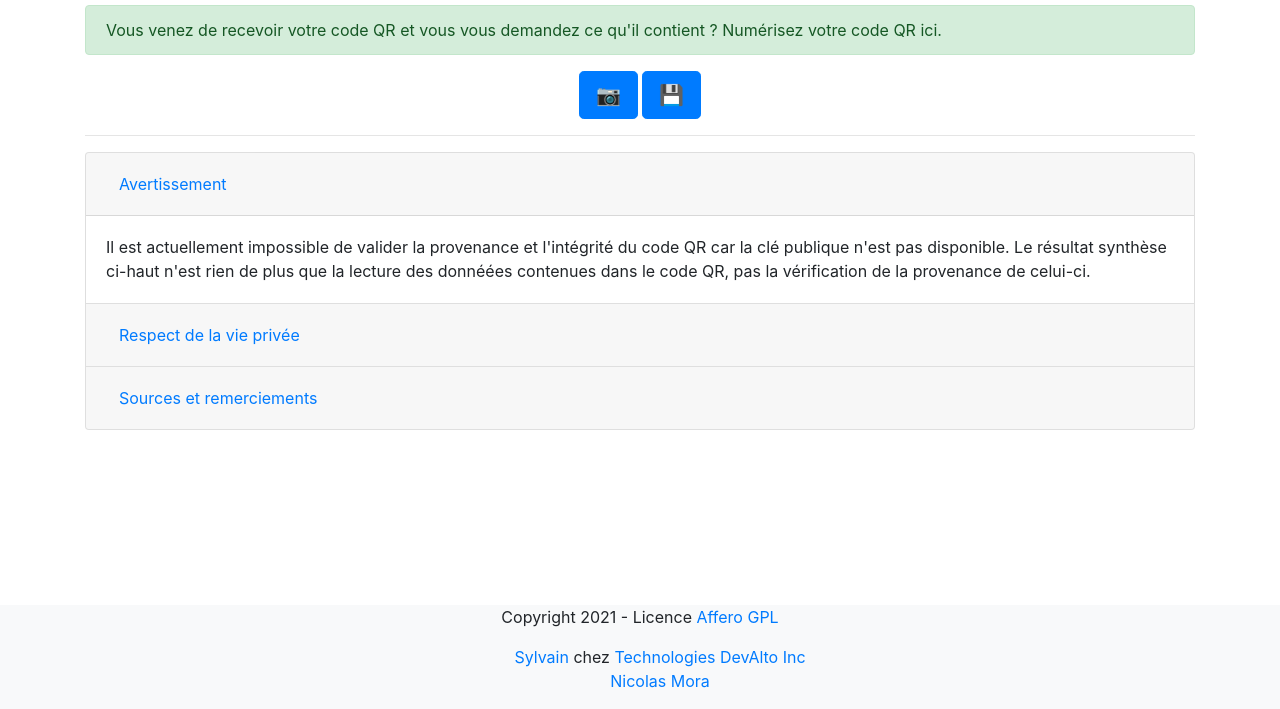
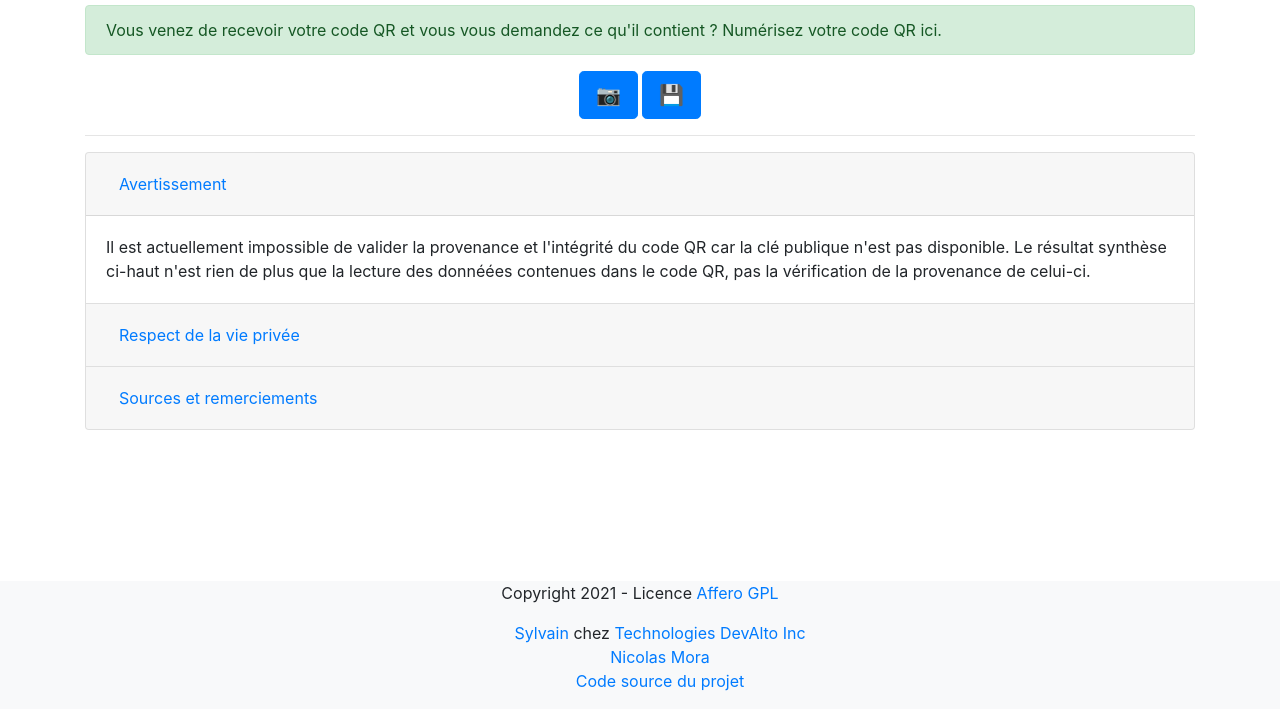
Before and after one commit to devalto/numeriseur-preuve-vaccinale, a website built with webpack: page src/index.html in a window 1280 px wide. Shown: the part 91-800 px from the top of the page. Built offline with nearby package versions, Linux system fonts and the light colour scheme.

Commit message:
Add link to github project, closes #11

```diff
--- a/src/index.html
+++ b/src/index.html
@@ -108,6 +108,7 @@
       <ul>
         <li><a href="https://twitter.com/sylvainfilteau">Sylvain</a> <span>chez</span> <a href="http://www.devalto.com">Technologies DevAlto Inc</a></li>
         <li><a href="https://github.com/babelouest">Nicolas Mora</a></li>
+        <li><a href="https://github.com/devalto/numeriseur-preuve-vaccinale">Code source du projet</a></li>
       </ul>
     </div>
   </body>
--- a/src/scss/index.scss
+++ b/src/scss/index.scss
@@ -23,7 +23,7 @@ pre {outline: 1px solid #ccc; padding: 5px; margin: 5px; }
 }
 
 .padding-footer {
-  padding-bottom: 120px;
+  padding-bottom: 150px;
 }
 
 .title-padded {
```
